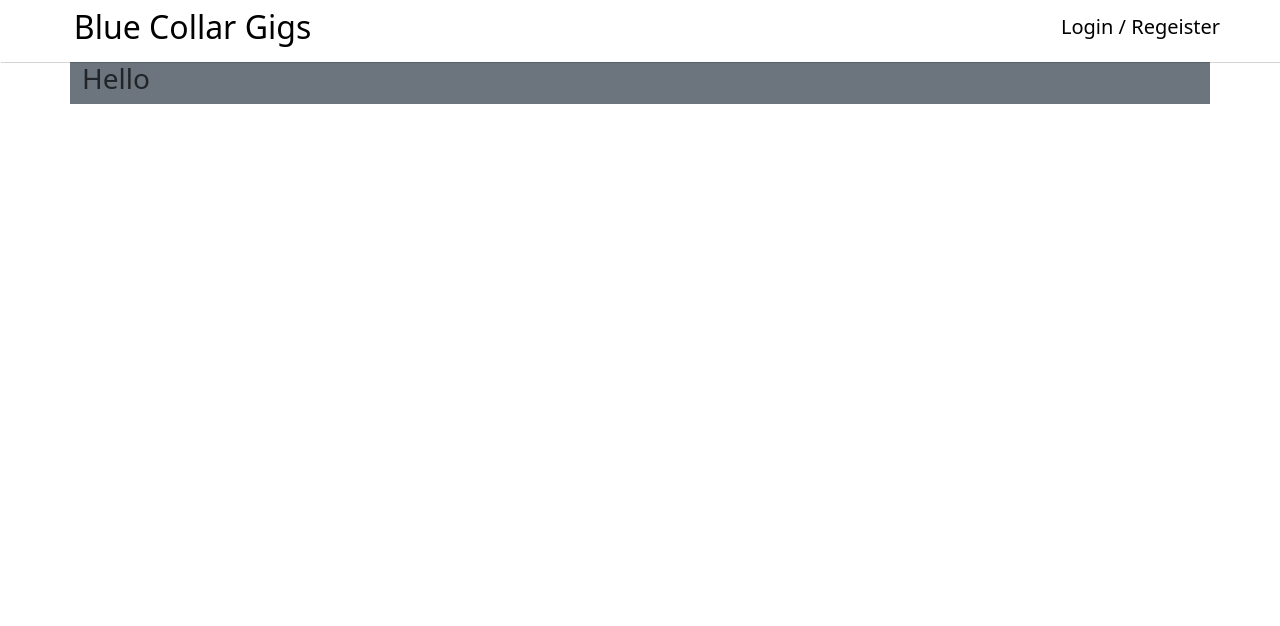
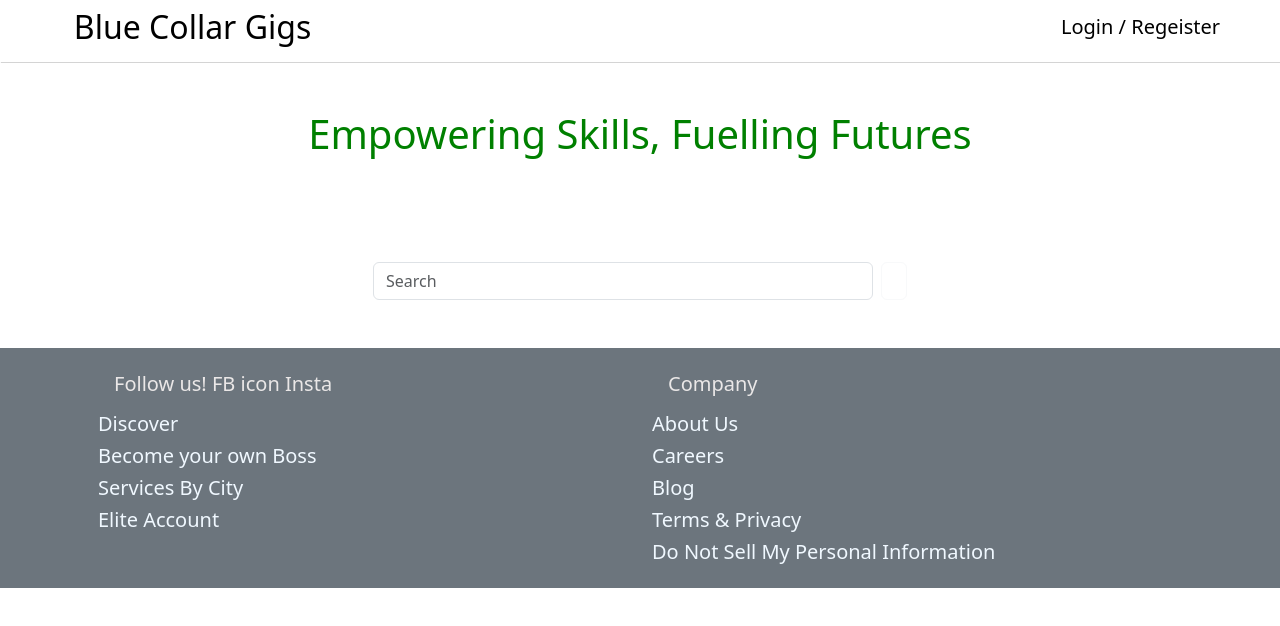
Before and after one commit to rahul-binu/Blue-Collar-Gigs, a React (Vite) app in the folder bcg-frontend/: page / in a window 1280 px wide. Shown: the top 626 px of the page. Built offline with nearby package versions, Linux system fonts and the light colour scheme.

Commit message:
same day i went for the driving licence no big changes

```diff
--- a/bcg-frontend/src/App.jsx
+++ b/bcg-frontend/src/App.jsx
@@ -6,6 +6,8 @@ import Footer from './assets/components/Footer';
 import Home from './assets/components/Home';
 import Register from './assets/components/Register';
 import Login from './assets/components/Login';
+import Profile from './assets/components/Profile';
+import NewJobPost from './assets/components/NewJobPost';
 
 function App() {
   const [count, setCount] = useState(0)
@@ -20,7 +22,10 @@ function App() {
           <Route path = '/Home' element = {<Home />}></Route>
           <Route path='/Register' element={<Register />} />
           <Route path = '/login' element = {<Login />}></Route>
+          <Route path='/profile' element={<Profile />}></Route>
+          <Route path='/postnewwork' element={<NewJobPost />}></Route>
         </Routes>
+        <Footer />
       </BrowserRouter>
 
     </>
--- a/bcg-frontend/src/assets/components/Home.jsx
+++ b/bcg-frontend/src/assets/components/Home.jsx
@@ -1,15 +1,33 @@
 import React from 'react';
 
-function Home(){
-    return(
-        <div className="container bg-secondary">
-            <div className="row">
-                <div className="col">
-                <h3>Hello</h3>
-                </div>
+import "/src/assets/styles/Home.css";
+// import { Search } from "react-bootstrap-icons";
+
+
+function Home() {
+  return (
+    <div className="container">
+      <div className="row">
+        <div className="col text-center my-5">
+          <h1 id='siteTitle'>Empowering Skills, Fuelling Futures</h1>
+        </div>
+      </div>
+
+      <div className="container mt-5">
+        <div className="row justify-content-center">
+          <div className="col-md-6">
+            <div className="pill-search-container">
+              <form className="d-flex">
+                <input className="form-control me-2 pill-search" type="search" placeholder="Search" aria-label="Search" />
+                <button className="btn btn-outline-light" type="submit"></button>
+              </form>
             </div>
+          </div>
         </div>
-    )
+      </div>
+
+    </div>
+  )
 }
 
 export default Home;
```
